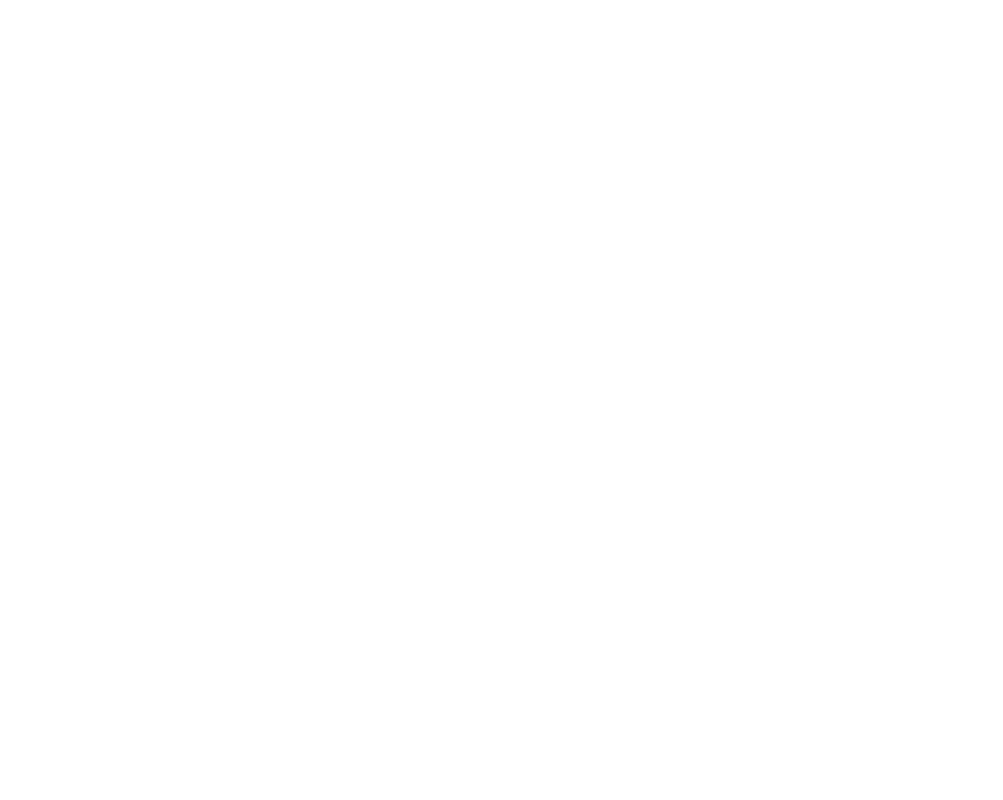
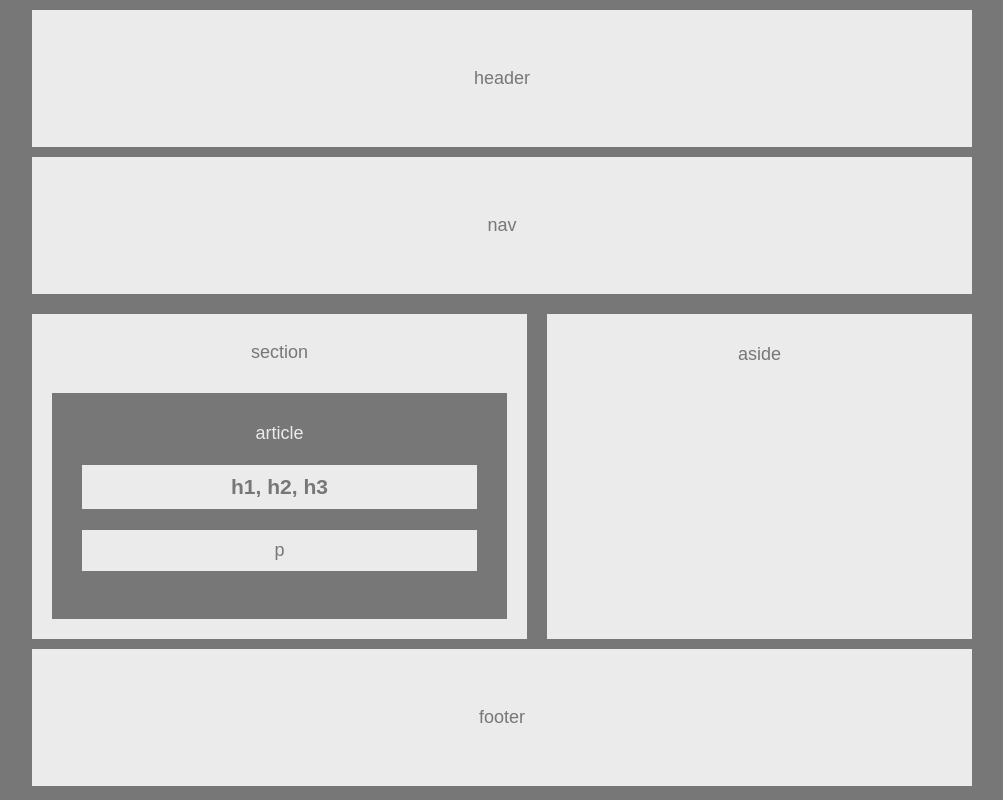
Before and after one commit to clayPalumbo/HW-WIREFRAME, a plain HTML site: page index.html in a window 1280 px wide. Shown: the whole page, without its empty margins (138-1141 px from the left). Drawn offline with Linux system fonts and the light colour scheme.

Commit message:
Finish required work

```diff
--- a/index.html
+++ b/index.html
@@ -4,8 +4,31 @@
     <meta name="viewport" content="width=device-width, initial-scale=1.0">
     <meta http-equiv="X-UA-Compatible" content="ie=edge">
     <title>Document</title>
+    <link rel="stylesheet" type="text/css" href="style.css">
+
 </head>
 <body>
-
+    <header >
+        <p>header</p>
+    </header>
+    <nav>
+        <p>nav</p>
+    </nav>
+    <div class="container">
+    <section class="content">
+        <p>section</p>
+        <article>
+            article
+            <h1>h1, h2, h3</h1>
+            <p>p</p>
+        </article>
+    </section>
+        <aside class="sidebar">
+        aside
+    </aside>
+</div>
+<footer>
+    <p>footer</p>
+</footer>
 </body>
 </html>
--- a/style.css
+++ b/style.css
@@ -0,0 +1,48 @@
+body {
+    font-family: Arial, Helvetica, sans-serif;
+    color: #777;
+    background: #777;
+    width: 960px;
+    font-size: 18px;
+    text-align: center;
+    margin: auto;
+}
+header, nav, section, aside, footer {
+    background: #ebebeb;
+    margin: 10px;
+
+}
+article {
+    color: #ebebeb;
+    background: #777;
+    padding: 30px;
+    overflow: auto;
+    margin: 20px;
+}
+h1, p {
+    color: #777;
+    background: #ebebeb;
+    padding: 10px;
+}
+header, nav, footer {
+    padding: 30px;
+}
+section {
+    width: 495px;
+    float: left;
+}
+aside {
+    width: 365px;
+    float: right;
+    padding: 30px;
+}
+.col-container {
+    display: table;
+    width: 80%;
+}
+.col {
+    display: table-cell;
+    padding: 16px;
+}
+.container            { overflow: hidden;}
+.content, .sidebar    { padding-bottom: 99999px; margin-bottom: -99999px;}
```
